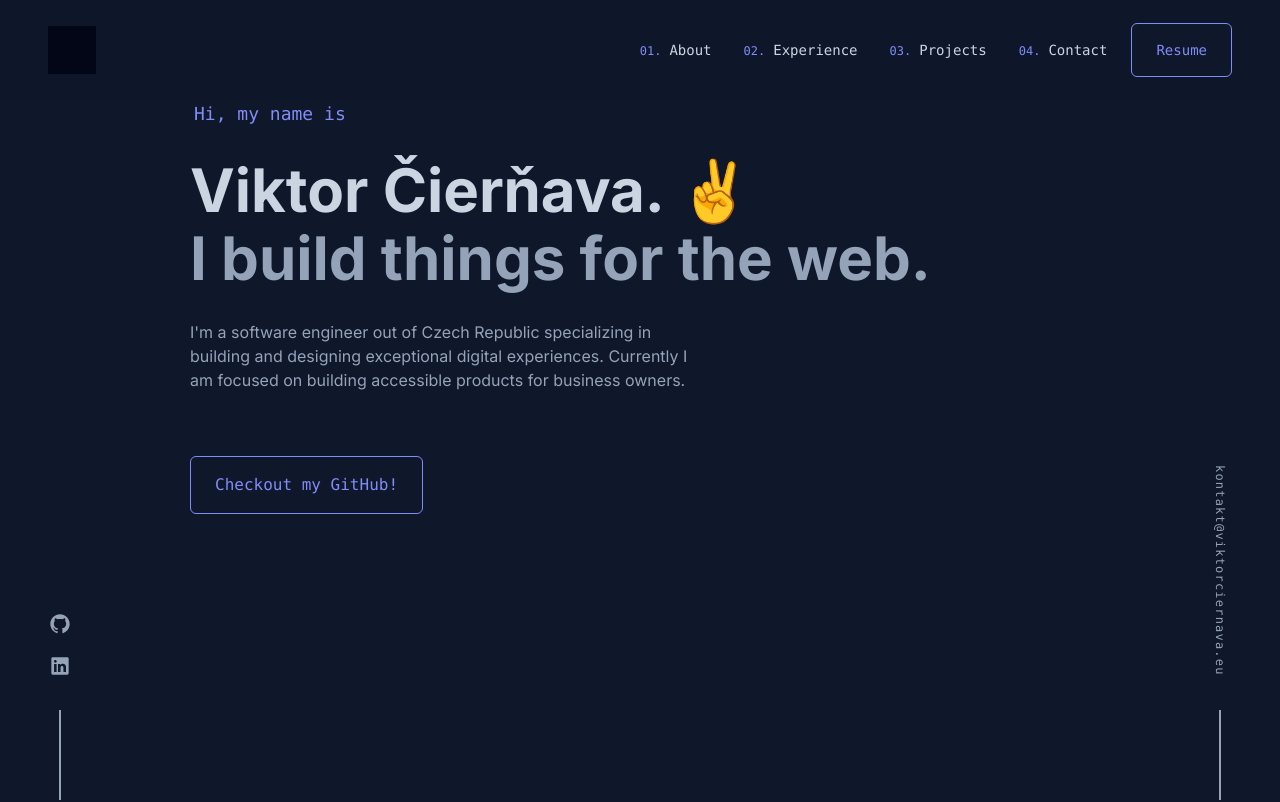
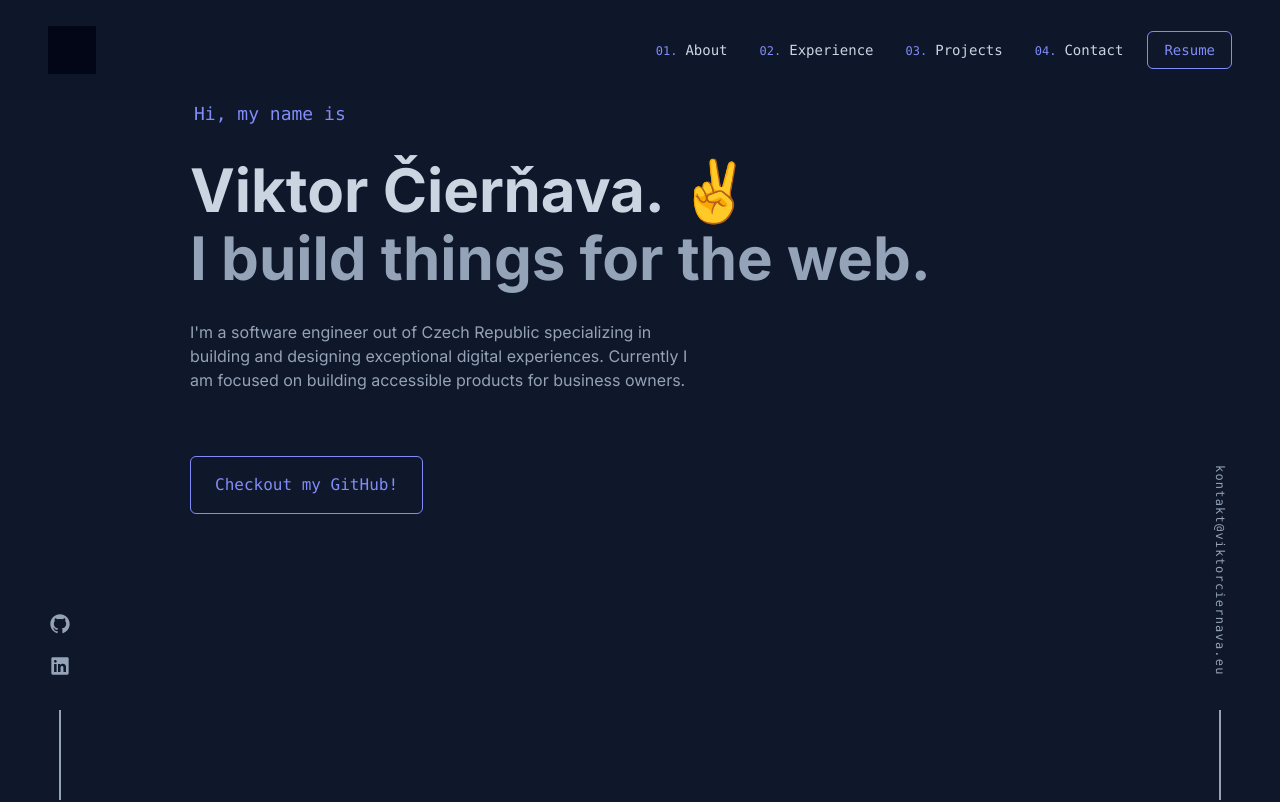
Before and after one commit to vciernava/ciernava-web, a Next.js app: page / in a window 1280 px wide. Shown: the top 802 px of the page. Built offline with nearby package versions, Linux system fonts and the light colour scheme.

Commit message:
making button padding in navigation to forcebly overwrite the default padding.

```diff
--- a/app/components/Navigation.tsx
+++ b/app/components/Navigation.tsx
@@ -19,7 +19,7 @@ const Navigation = () => {
                 <NavLink href="#experience">Experience</NavLink>
                 <NavLink href="#projects">Projects</NavLink>
                 <NavLink href="#contact">Contact</NavLink>
-                <Button href='/' className="ml-2 text-sm px-4 py-2">Resume</Button>
+                <Button href='/' className="ml-2 text-sm !px-4 !py-2">Resume</Button>
               </ol>
             </div>
           </nav>
```
